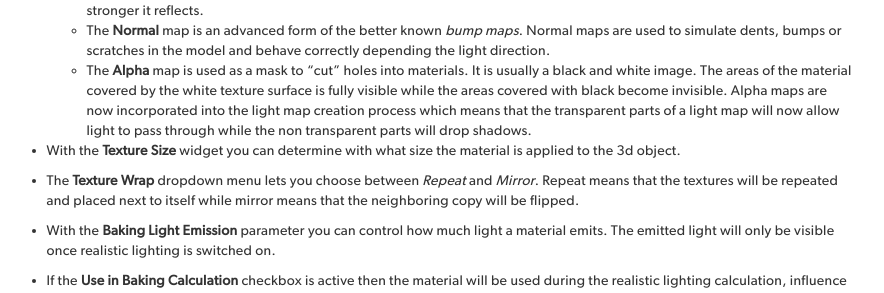
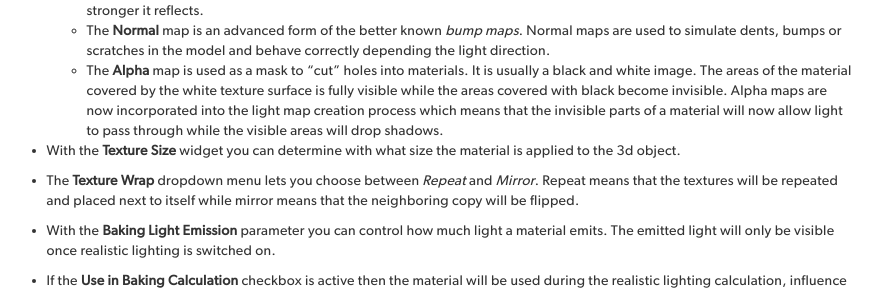
Before and after one commit to AVGP/docs, a Jekyll site: the page built from en/3d-editor/materials/advanced-material-menu.md, in a window 1280 px wide and 900 px high, scrolled down 1308 px. Shown: the part 198-491 px from the top of the window, without its empty margins (356-1240 px from the left). Built offline with Jekyll 4.4.1, drawn with Linux system fonts in a browser that asks for light colours; nearby versions of some CDN libraries.

Commit message:
fixed alpha map description

```diff
--- a/en/3d-editor/materials/advanced-material-menu.md
+++ b/en/3d-editor/materials/advanced-material-menu.md
@@ -30,7 +30,7 @@ The advanced material menu gives you a lot more options to customize a material
   * **Diffuse** maps contain the color and image information of a material.
   * **Specular** maps are used to influence the reflectivity of a material. Specular maps are monochrome. The brighter an area the stronger it reflects.
   * The **Normal** map is an advanced form of the better known *bump maps*. Normal maps are used to simulate dents, bumps or scratches in the model and behave correctly depending the light direction.
-  * The **Alpha** map is used as a mask to "cut" holes into materials. It is usually a black and white image. The areas of the material covered by the white texture surface is fully visible while the areas covered with black become invisible. Alpha maps are now incorporated into the light map creation process which means that the transparent parts of a light map will now allow light to pass through while the non transparent parts will drop shadows.
+  * The **Alpha** map is used as a mask to "cut" holes into materials. It is usually a black and white image. The areas of the material covered by the white texture surface is fully visible while the areas covered with black become invisible. Alpha maps are now incorporated into the light map creation process which means that the invisible parts of a material will now allow light to pass through while the visible areas will drop shadows.
 
 
 * With the **Texture Size** widget you can determine with what size the material is applied to the 3d object.
```
